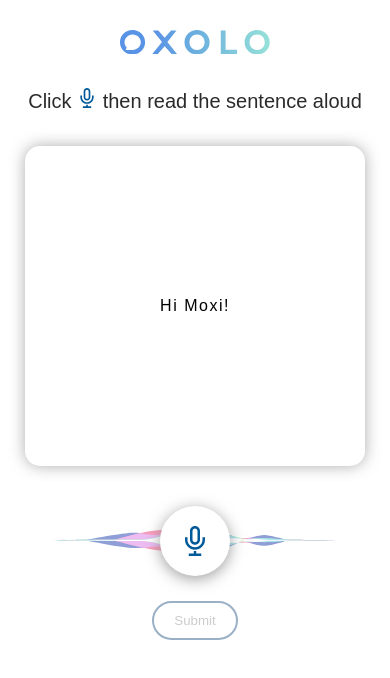
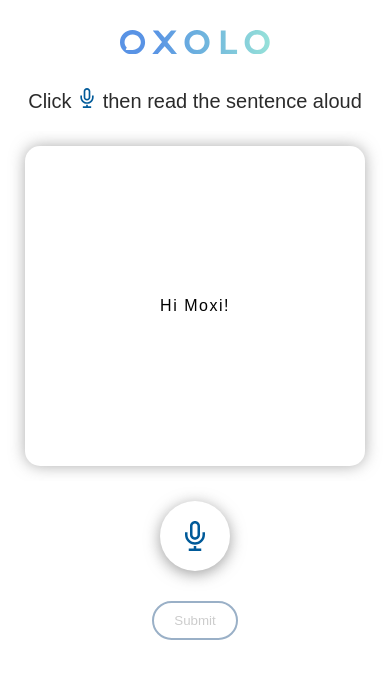
Before and after one commit to rakesh-3607/oxolo-voice-recording-web, a React (Create React App) app: page / in a window 390 px wide. Shown: the top 678 px of the page. Built offline with nearby package versions, Linux system fonts and the light colour scheme; no server answers.

Commit message:
Hide animation if not recording any audio AND fixed record action button alignments

```diff
--- a/src/assets/styles/custom.scss
+++ b/src/assets/styles/custom.scss
@@ -23,10 +23,11 @@
 .record-wrapper {
     position: relative;
     width: 50%;
+    display: flex;
 
     .record-button-wrapper {
         position: absolute;
-        top: calc(50% - 56px);
+        // top: calc(50% - 56px);
         display: flex;
         justify-content: center;
         align-items: center;
@@ -190,8 +191,6 @@
         width: 80%;
 
         .record-button-wrapper {
-            top: calc(50% - 35px);
-
             .record-button {
                 padding: 20px !important;
                 box-shadow: 0 3px 15px rgba(122, 122, 122, 0.733) !important;
--- a/src/feature/campaign/campaign.tsx
+++ b/src/feature/campaign/campaign.tsx
@@ -103,9 +103,7 @@ class Campaign extends Component<Props> {
             // only for audio track
             audioBitsPerSecond: 128000,
 
-            // used by StereoAudioRecorder
-            // the range 22050 to 96000.
-            // let us force 16khz recording:
+            // for 16khz recording
             desiredSampRate: 16000,
         };
         if (isSafari || isEdge) {
@@ -113,7 +111,7 @@ class Campaign extends Component<Props> {
         }
 
         if (navigator.platform && navigator.platform.toString().toLowerCase().indexOf('win') === -1) {
-            options.sampleRate = 48000; // or 44100 or remove this line for default
+            options.sampleRate = 48000;
         }
 
         if (isSafari) {
@@ -315,9 +313,9 @@ class Campaign extends Component<Props> {
                     <Lottie
                         options={micOption}
                         height={80}
-                        style={{ opacity: '0.5' }}
+                        style={{ transition: '0.2s all ease-in-out', opacity: ((isRecording || isPlaying || reRecording) ? '0.5' : '0') }}
                         width={"100%"}
-                        isStopped={!isRecording}
+                        isStopped={!isRecording && !reRecording}
                         isPaused={false}
                     />
                     <div className="record-button-wrapper">
```
